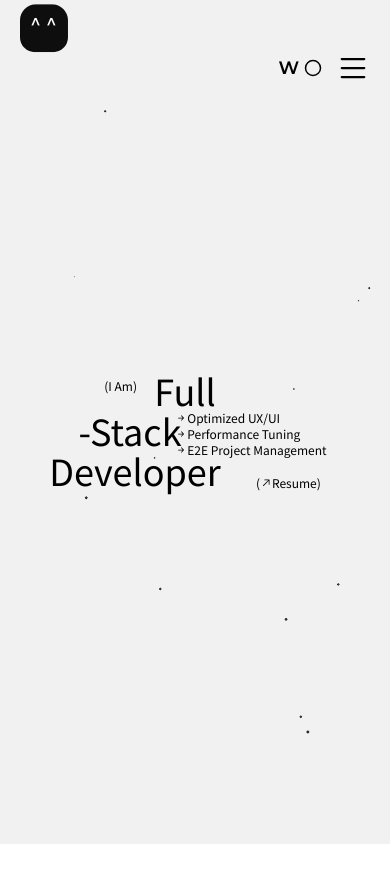
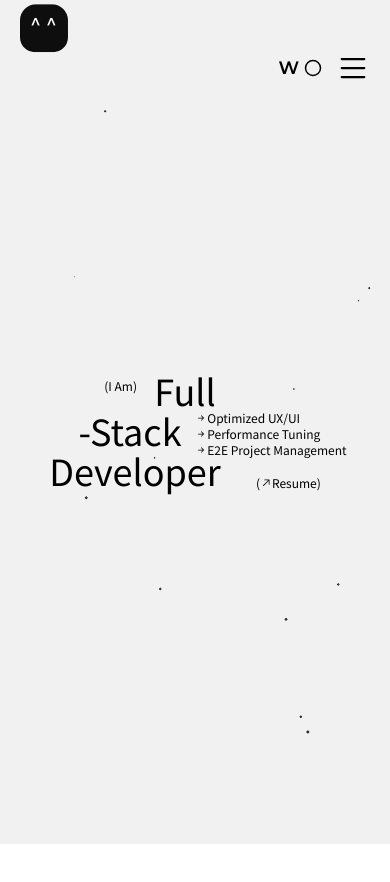
Before and after one commit to jhchoi1182/portfolio, a React (Vite) app: page /portfolio/about in a window 390 px wide. Shown: the top 882 px of the page. Built offline with nearby package versions, Linux system fonts and the light colour scheme; a web font is replaced by a local one.

Commit message:
fix: 메인배너 글자 위치 재조정

```diff
--- a/src/components/mainBanner/css/animation.css
+++ b/src/components/mainBanner/css/animation.css
@@ -3,7 +3,7 @@
     transform: translateX(0);
   }
   to {
-    transform: translateX(-140px);
+    transform: translateX(-60px);
   }
 }
 @keyframes slideToLeft100px {
@@ -40,7 +40,7 @@
       transform: translateX(0);
     }
     to {
-      transform: translateX(-90px);
+      transform: translateX(-50px);
     }
   }
 }
@@ -63,14 +63,14 @@
     }
   }
 }
+.animate-slideToLeftAfter2000ms {
+  animation: slideToLeft140px 0.5s ease-in-out 2s forwards;
+}
+.animate-slideToLeftAfter2250ms {
+  animation: slideToLeft100px 0.5s ease-in-out 2.25s forwards;
+}
 .animate-slideToLeftAfter2500ms {
-  animation: slideToLeft140px 0.5s ease-in-out 2.5s forwards;
-}
-.animate-slideToLeftAfter2750ms {
-  animation: slideToLeft100px 0.5s ease-in-out 2.75s forwards;
-}
-.animate-slideToLeftAfter3000ms {
-  animation: slideToLeft60px 0.5s ease-in-out 3s forwards;
+  animation: slideToLeft60px 0.5s ease-in-out 2.5s forwards;
 }
 
 @keyframes reveal {
@@ -81,20 +81,20 @@
     clip-path: inset(0 0 0 0);
   }
 }
+.animate-revealTextAfter2250ms {
+  animation: reveal 1s linear 2.25s backwards;
+}
+.animate-revealTextAfter2500ms {
+  animation: reveal 0.25s linear 2.5s backwards;
+}
+.animate-revealTextAfter2600ms {
+  animation: reveal 0.25s linear 2.6s backwards;
+}
+.animate-revealTextAfter2700ms {
+  animation: reveal 0.25s linear 2.7s backwards;
+}
 .animate-revealTextAfter2750ms {
-  animation: reveal 1s linear 2.75s backwards;
-}
-.animate-revealTextAfter3000ms {
-  animation: reveal 0.25s linear 3s backwards;
-}
-.animate-revealTextAfter3100ms {
-  animation: reveal 0.25s linear 3.1s backwards;
-}
-.animate-revealTextAfter3200ms {
-  animation: reveal 0.25s linear 3.2s backwards;
-}
-.animate-revealTextAfter3250ms {
-  animation: reveal 0.75s linear 3.25s backwards;
+  animation: reveal 0.75s linear 2.75s backwards;
 }
 
 @keyframes draw {
--- a/src/components/mainBanner/elements/Developer.tsx
+++ b/src/components/mainBanner/elements/Developer.tsx
@@ -4,14 +4,14 @@ import { GoArrowUpRight } from "react-icons/go";
 function Developer() {
   return (
     <div className="relative flex z-20">
-      <div className="text-4xl animate-slideToLeftAfter3000ms lg:text-9xl md:text-8xl sm:text-6xl">
+      <div className="text-4xl animate-slideToLeftAfter2500ms lg:text-9xl md:text-8xl sm:text-6xl">
         Developer
       </div>
       <a
         href="https://www.canva.com/design/DAFyXmbskLU/_TTl-7q3qWzsXvieWG_siA/edit?utm_content=DAFyXmbskLU&utm_campaign=designshare&utm_medium=link2&utm_source=sharebutton"
         rel="noopener noreferrer"
         target="_blank"
-        className="absolute top-[25px] -right-10 flex text-xs items-center animate-revealTextAfter3250ms lg:top-24 md:top-[70px] md:-right-12 md:text-base sm:text-sm sm:top-[40px]"
+        className="absolute top-[25px] -right-10 flex text-xs items-center animate-revealTextAfter2750ms lg:top-24 md:top-[70px] md:-right-12 md:text-base sm:text-sm sm:top-[40px]"
       >
         (<GoArrowUpRight />
         Resume)
--- a/src/components/mainBanner/elements/Full.tsx
+++ b/src/components/mainBanner/elements/Full.tsx
@@ -3,10 +3,10 @@ import "../css/animation.css";
 function Full() {
   return (
     <div className="relative z-20">
-      <span className="absolute top-2 -left-[60px] text-xs animate-revealTextAfter2750ms lg:text-xl lg:top-5 lg:-left-[220px] md:text-lg md:top-3 md:-left-[170px] sm:text-sm sm:-left-[150px]">
+      <span className="absolute top-2 -left-[60px] text-xs animate-revealTextAfter2250ms lg:text-xl lg:top-5 lg:-left-[155px] md:text-lg md:top-3 md:-left-[170px] sm:text-sm sm:-left-[110px]">
         (I Am)
       </span>
-      <div className="text-4xl animate-slideToLeftAfter2500ms lg:text-9xl md:text-8xl sm:text-6xl">
+      <div className="text-4xl animate-slideToLeftAfter2000ms lg:text-9xl md:text-8xl sm:text-6xl">
         Full
       </div>
     </div>
--- a/src/components/mainBanner/elements/Stack.tsx
+++ b/src/components/mainBanner/elements/Stack.tsx
@@ -4,19 +4,19 @@ import { BsArrowRightShort } from "react-icons/bs";
 function Stack() {
   return (
     <div className="relative flex z-20">
-      <div className="text-4xl animate-slideToLeftAfter2750ms lg:text-9xl md:text-8xl sm:text-6xl">
+      <div className="text-4xl animate-slideToLeftAfter2250ms lg:text-9xl md:text-8xl sm:text-6xl">
         -Stack
       </div>
-      <div className="absolute top-0 -right-20 flex flex-col justify-center text-xs lg:text-xl lg:top-7 lg:-right-40 md:text-lg md:top-3 md:-right-32 sm:text-sm sm:top-1">
-        <div className="flex items-center animate-revealTextAfter3000ms">
+      <div className="absolute top-0 -right-[100px] flex flex-col justify-center text-xs lg:text-xl lg:top-7 lg:-right-[196px] md:text-lg md:top-3 md:-right-40 sm:text-sm sm:top-1">
+        <div className="flex items-center animate-revealTextAfter2500ms">
           <BsArrowRightShort />
           <span>Optimized UX/UI</span>
         </div>
-        <div className="flex items-center animate-revealTextAfter3100ms">
+        <div className="flex items-center animate-revealTextAfter2600ms">
           <BsArrowRightShort />
           <span>Performance Tuning</span>
         </div>
-        <div className="flex items-center animate-revealTextAfter3200ms">
+        <div className="flex items-center animate-revealTextAfter2700ms">
           <BsArrowRightShort />
           <span>E2E Project Management</span>
         </div>
```
